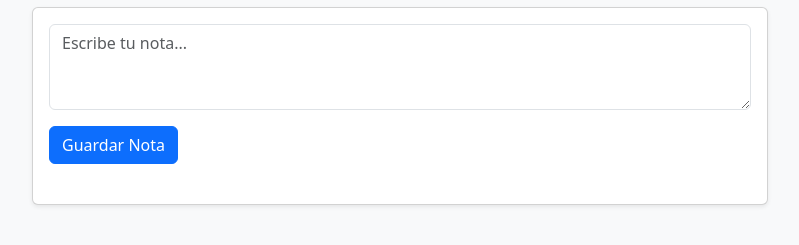
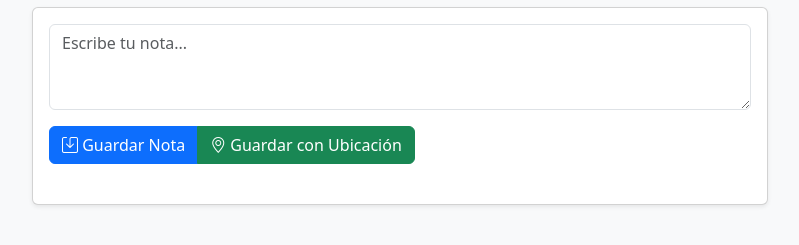
Before and after one commit to JorgegrDev/Practica-1-U3, a website: page public/index.html in a window 1280 px wide. Shown: the part 121-366 px from the top of the page, without its empty margins (240-1039 px from the left). Drawn offline with nearby package versions, Linux system fonts and the light colour scheme; some packages are replaced by stand-ins of ours.

Commit message:
git revert

```diff
--- a/public/index.html
+++ b/public/index.html
@@ -24,9 +24,14 @@
                 <div class="card shadow-sm">
                     <div class="card-body">
                         <textarea id="nota" class="form-control mb-3" placeholder="Escribe tu nota..." rows="3"></textarea>
-                        <button onclick="guardarNota()" class="btn btn-primary">
-                            Guardar Nota
-                        </button>
+                        <div class="btn-group" role="group">
+                            <button onclick="guardarNota()" class="btn btn-primary">
+                                <i class="bi bi-save"></i> Guardar Nota
+                            </button>
+                            <button onclick="guardarNotaConUbicacion()" class="btn btn-success">
+                                <i class="bi bi-geo-alt"></i> Guardar con Ubicación
+                            </button>
+                        </div>
                         <ul id="listaNotas" class="list-group mt-4"></ul>
                     </div>
                 </div>
--- a/public/script.js
+++ b/public/script.js
@@ -164,6 +164,64 @@ async function guardarNota() {
     }
 }
 
+async function guardarNotaConUbicacion() {
+    try {
+        const position = await new Promise((resolve, reject) => {
+            navigator.geolocation.getCurrentPosition(resolve, reject);
+        });
+
+        const { latitude, longitude } = position.coords;
+
+        // Get location details using Google Maps Geocoder
+        const geocoder = new google.maps.Geocoder();
+        const latlng = { lat: latitude, lng: longitude };
+
+        const locationData = await new Promise((resolve, reject) => {
+            geocoder.geocode({ location: latlng }, (results, status) => {
+                if (status === "OK" && results[0]) {
+                    resolve(results[0]);
+                } else {
+                    reject(new Error('No se pudo obtener la ubicación'));
+                }
+            });
+        });
+
+        const nota = document.getElementById('nota').value;
+        if (!nota.trim()) {
+            throw new Error('La nota no puede estar vacía');
+        }
+
+        const db = await initDB();
+        const transaction = db.transaction(['notas'], 'readwrite');
+        const store = transaction.objectStore('notas');
+
+        const notaObj = {
+            texto: nota,
+            fecha: new Date().toISOString(),
+            ubicacion: {
+                coords: { latitude, longitude },
+                direccion: locationData.formatted_address,
+                ciudad: locationData.address_components.find(c => c.types.includes("locality"))?.long_name || "",
+                estado: locationData.address_components.find(c => c.types.includes("administrative_area_level_1"))?.long_name || "",
+                pais: locationData.address_components.find(c => c.types.includes("country"))?.long_name || ""
+            }
+        };
+
+        await new Promise((resolve, reject) => {
+            const request = store.add(notaObj);
+            request.onsuccess = () => resolve(request.result);
+            request.onerror = () => reject(request.error);
+        });
+
+        document.getElementById('nota').value = '';
+        await cargarNotas();
+
+    } catch (error) {
+        console.error('Error al guardar nota con ubicación:', error);
+        alert('Error al guardar la nota con ubicación: ' + error.message);
+    }
+}
+
 const NOTAS_POR_PAGINA = 10; // Number of notes to load at once
 let ultimoCursor = null;
 let cargandoNotas = false;
@@ -186,7 +244,17 @@ async function cargarNotas() {
             notas.forEach(nota => {
                 const li = document.createElement("li");
                 li.className = "list-group-item";
-                li.textContent = nota.texto;
+
+                let contenido = nota.texto;
+                if (nota.ubicacion) {
+                    contenido += `
+                        <small class="text-muted d-block mt-2">
+                            <i class="bi bi-geo-alt"></i>
+                            ${nota.ubicacion.ciudad}, ${nota.ubicacion.estado}, ${nota.ubicacion.pais}
+                        </small>`;
+                }
+
+                li.innerHTML = contenido;
                 lista.appendChild(li);
             });
         };
@@ -268,6 +336,7 @@ document.addEventListener('DOMContentLoaded', async () => {
 
 // Make functions available globally
 window.guardarNota = guardarNota;
+window.guardarNotaConUbicacion = guardarNotaConUbicacion;
 window.cargarNotas = cargarNotas;
 window.initDB = initDB;
 
```
Also changed, not shown: 1 other file.
